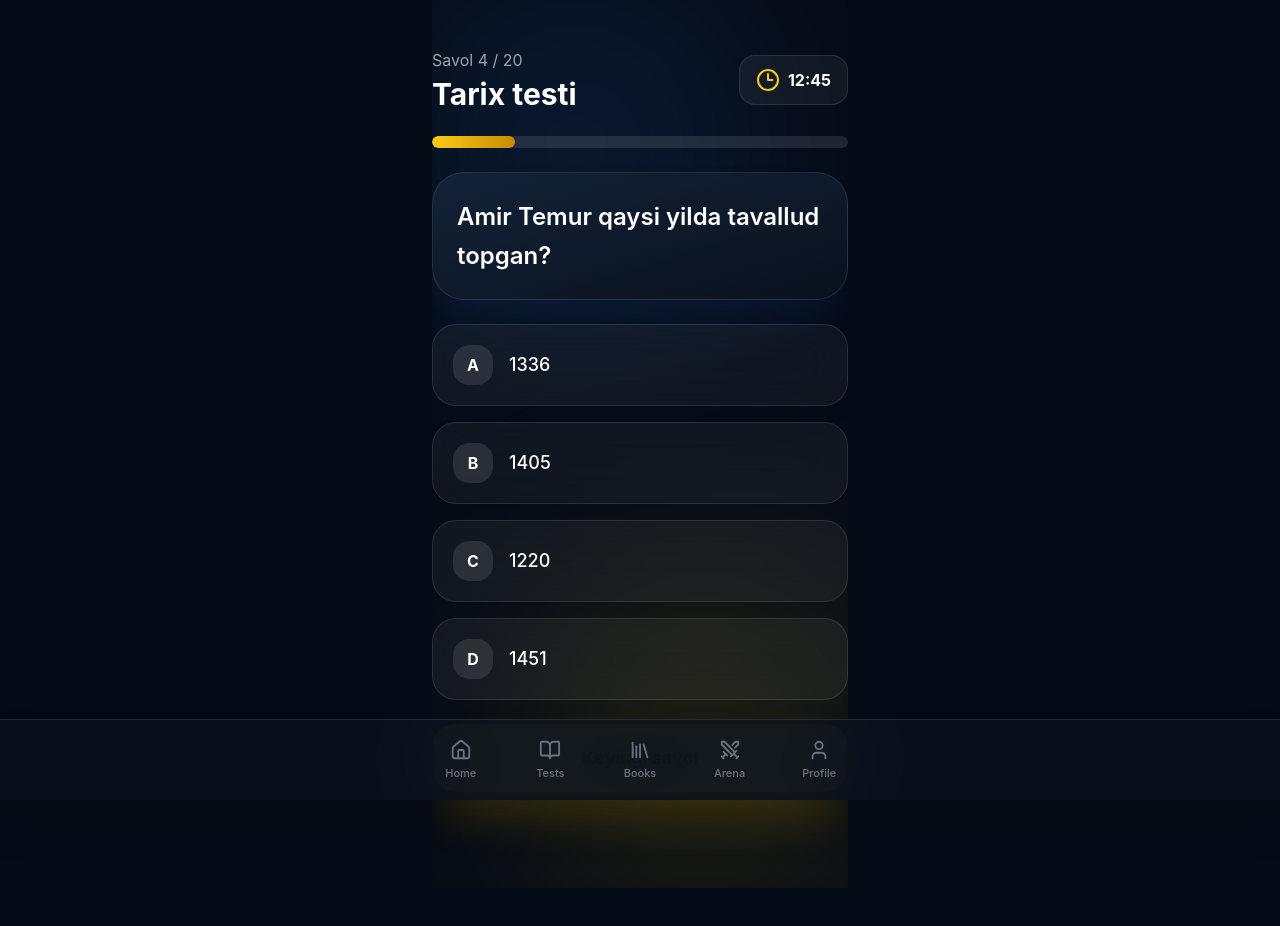
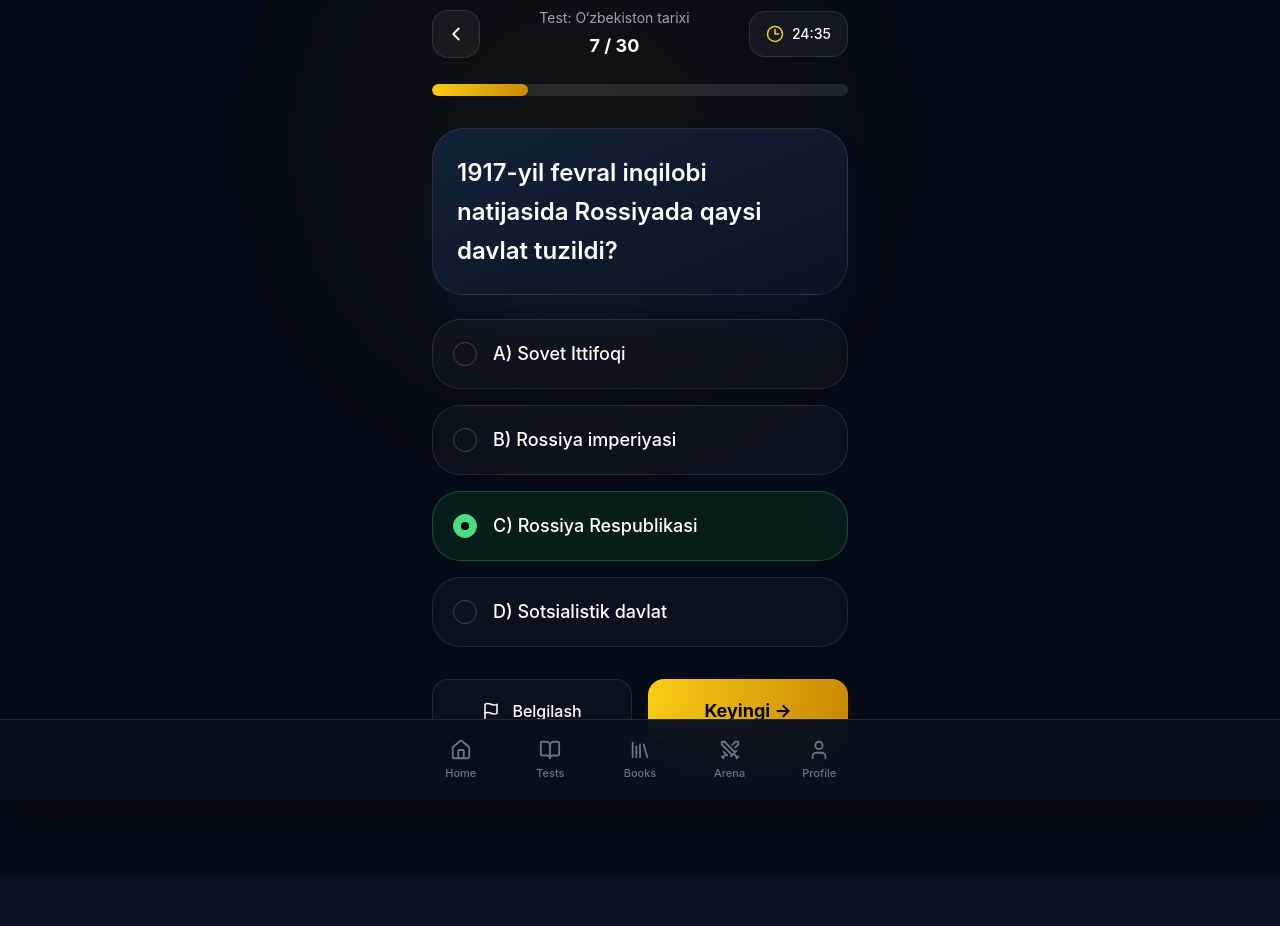
Before and after one commit to abdurahmon2909/tarix-ustozlari-front, a React (Vite) app: page /session in a window 1280 px wide. Shown: the top 926 px of the page. After the commit the page ends 879 px from the top, so only its background shows below. Built offline with nearby package versions, Linux system fonts and the light colour scheme; no server answers; sample sign-in values are in the browser's storage.

Commit message:
add premium homepage

```diff
--- a/src/pages/TestSessionPage.tsx
+++ b/src/pages/TestSessionPage.tsx
@@ -1,30 +1,22 @@
 import {
   Clock3,
-  Check,
+  ChevronLeft,
+  Flag,
 } from "lucide-react";
 
 import { motion } from "framer-motion";
 
-import { useState } from "react";
-
-const mockQuestion = {
-  question:
-    "Amir Temur qaysi yilda tavallud topgan?",
-  options: [
-    "1336",
-    "1405",
-    "1220",
-    "1451",
-  ],
-};
+const answers = [
+  "Sovet Ittifoqi",
+  "Rossiya imperiyasi",
+  "Rossiya Respublikasi",
+  "Sotsialistik davlat",
+];
 
 export default function TestSessionPage() {
-  const [selected, setSelected] =
-    useState<number | null>(null);
-
   return (
-    <div className="relative pt-6 space-y-6 overflow-hidden min-h-screen">
-      {/* GLOWS */}
+    <div className="relative pt-2 pb-10">
+      {/* BACKGROUND */}
       <div
         className="
         absolute
@@ -33,20 +25,7 @@ export default function TestSessionPage() {
         w-72
         h-72
         rounded-full
-        bg-blue-500/20
-        blur-[120px]
-      "
-      />
-
-      <div
-        className="
-        absolute
-        bottom-0
-        right-0
-        w-72
-        h-72
-        rounded-full
-        bg-yellow-500/20
+        bg-yellow-500/10
         blur-[120px]
       "
       />
@@ -69,22 +48,47 @@ export default function TestSessionPage() {
         justify-between
       "
       >
-        <div>
-          <p className="text-gray-400">
-            Savol 4 / 20
+        {/* LEFT */}
+        <button
+          className="
+          w-12
+          h-12
+          rounded-2xl
+          bg-white/5
+          border
+          border-white/10
+          flex
+          items-center
+          justify-center
+        "
+        >
+          <ChevronLeft size={22} />
+        </button>
+
+        {/* TITLE */}
+        <div className="text-center">
+          <p
+            className="
+            text-sm
+            text-gray-400
+          "
+          >
+            Test:
+            O‘zbekiston tarixi
           </p>
 
-          <h1
+          <h2
             className="
-            text-3xl
+            text-lg
             font-bold
             mt-1
           "
           >
-            Tarix testi
-          </h1>
+            7 / 30
+          </h2>
         </div>
 
+        {/* TIMER */}
         <div
           className="
           px-4
@@ -99,22 +103,41 @@ export default function TestSessionPage() {
         "
         >
           <Clock3
+            size={18}
             className="
             text-yellow-400
           "
           />
 
-          <span className="font-bold">
-            12:45
+          <span
+            className="
+            text-sm
+            font-medium
+          "
+          >
+            24:35
           </span>
         </div>
       </motion.div>
 
       {/* PROGRESS */}
-      <div
+      <motion.div
+        initial={{
+          opacity: 0,
+          scaleX: 0.8,
+        }}
+        animate={{
+          opacity: 1,
+          scaleX: 1,
+        }}
         className="
         relative
         z-10
+        mt-6
+      "
+      >
+        <div
+          className="
           w-full
           h-3
           rounded-full
@@ -125,7 +148,7 @@ export default function TestSessionPage() {
           <div
             className="
             h-full
-          w-[20%]
+            w-[23%]
             rounded-full
             bg-gradient-to-r
             from-yellow-400
@@ -133,6 +156,7 @@ export default function TestSessionPage() {
           "
           />
         </div>
+      </motion.div>
 
       {/* QUESTION */}
       <motion.div
@@ -144,16 +168,20 @@ export default function TestSessionPage() {
           opacity: 1,
           y: 0,
         }}
+        transition={{
+          delay: 0.1,
+        }}
         className="
         relative
         z-10
+        mt-8
         rounded-[32px]
-        p-6
+        border
+        border-white/10
         bg-gradient-to-br
         from-[#132238]
-        to-[#09111d]
-        border
-        border-white/10
+        to-[#0a1422]
+        p-6
         shadow-2xl
         shadow-blue-500/10
       "
@@ -165,19 +193,26 @@ export default function TestSessionPage() {
           font-semibold
         "
         >
-          {mockQuestion.question}
+          1917-yil fevral
+          inqilobi natijasida
+          Rossiyada qaysi
+          davlat tuzildi?
         </p>
       </motion.div>
 
-      {/* OPTIONS */}
-      <div className="relative z-10 space-y-4">
-        {mockQuestion.options.map(
-          (
-            option,
-            index
-          ) => {
-            const active =
-              selected === index;
+      {/* ANSWERS */}
+      <div
+        className="
+        relative
+        z-10
+        mt-6
+        space-y-4
+      "
+      >
+        {answers.map(
+          (answer, index) => {
+            const isCorrect =
+              index === 2;
 
             return (
               <motion.button
@@ -185,29 +220,23 @@ export default function TestSessionPage() {
                 whileTap={{
                   scale: 0.98,
                 }}
-                onClick={() =>
-                  setSelected(index)
-                }
                 className={`
                   w-full
-                  rounded-3xl
+                  rounded-[28px]
+                  border
                   p-5
                   text-left
                   transition-all
-                  border
-                  backdrop-blur-xl
 
                   ${
-                    active
+                    isCorrect
                       ? `
-                        bg-yellow-400/15
-                        border-yellow-400
-                        shadow-lg
-                        shadow-yellow-500/20
+                    border-green-500/30
+                    bg-green-500/10
                   `
                       : `
-                        bg-white/5
                     border-white/10
+                    bg-white/[0.03]
                   `
                   }
                 `}
@@ -216,60 +245,58 @@ export default function TestSessionPage() {
                   className="
                   flex
                   items-center
-                  justify-between
-                "
-                >
-                  <div
-                    className="
-                    flex
-                    items-center
                   gap-4
                 "
                 >
+                  {/* RADIO */}
                   <div
                     className={`
-                        w-10
-                        h-10
-                        rounded-2xl
+                    w-6
+                    h-6
+                    rounded-full
+                    border
                     flex
                     items-center
                     justify-center
-                        font-bold
 
                     ${
-                          active
+                      isCorrect
                         ? `
-                              bg-yellow-400
-                              text-black
+                      border-green-400
+                      bg-green-400
                     `
                         : `
-                              bg-white/10
+                      border-white/20
                     `
                     }
                   `}
                   >
-                      {String.fromCharCode(
-                        65 + index
+                    {isCorrect && (
+                      <div
+                        className="
+                        w-2
+                        h-2
+                        rounded-full
+                        bg-black
+                      "
+                      />
                     )}
                   </div>
 
-                    <p
+                  {/* TEXT */}
+                  <span
                     className="
                     text-lg
                     font-medium
                   "
                   >
-                      {option}
-                    </p>
-                  </div>
-
-                  {active && (
-                    <Check
-                      className="
-                      text-yellow-400
-                    "
-                    />
+                    {String.fromCharCode(
+                      65 + index
                     )}
+                    )
+                    {" "}
+                    {answer}
+                  </span>
                 </div>
               </motion.button>
             );
@@ -277,24 +304,66 @@ export default function TestSessionPage() {
         )}
       </div>
 
-      {/* BUTTON */}
-      <div className="relative z-10 pb-24">
+      {/* ACTIONS */}
+      <motion.div
+        initial={{
+          opacity: 0,
+          y: 20,
+        }}
+        animate={{
+          opacity: 1,
+          y: 0,
+        }}
+        transition={{
+          delay: 0.2,
+        }}
+        className="
+        relative
+        z-10
+        mt-8
+        grid
+        grid-cols-2
+        gap-4
+      "
+      >
+        {/* FLAG */}
         <button
           className="
-          w-full
-          py-5
-          rounded-3xl
-          bg-yellow-400
-          text-black
-          text-lg
-          font-bold
-          shadow-2xl
-          shadow-yellow-500/30
+          h-16
+          rounded-2xl
+          border
+          border-white/10
+          bg-white/[0.03]
+          flex
+          items-center
+          justify-center
+          gap-3
+          font-medium
         "
         >
-          Keyingi savol
+          <Flag size={18} />
+
+          Belgilash
         </button>
-      </div>
+
+        {/* NEXT */}
+        <button
+          className="
+          h-16
+          rounded-2xl
+          bg-gradient-to-r
+          from-yellow-400
+          to-yellow-600
+          text-black
+          font-bold
+          text-lg
+          shadow-xl
+          shadow-yellow-500/20
+        "
+        >
+          Keyingi →
+        </button>
+      </motion.div>
     </div>
   );
 }
```
Lines whose indentation alone changed are shown as unchanged.
